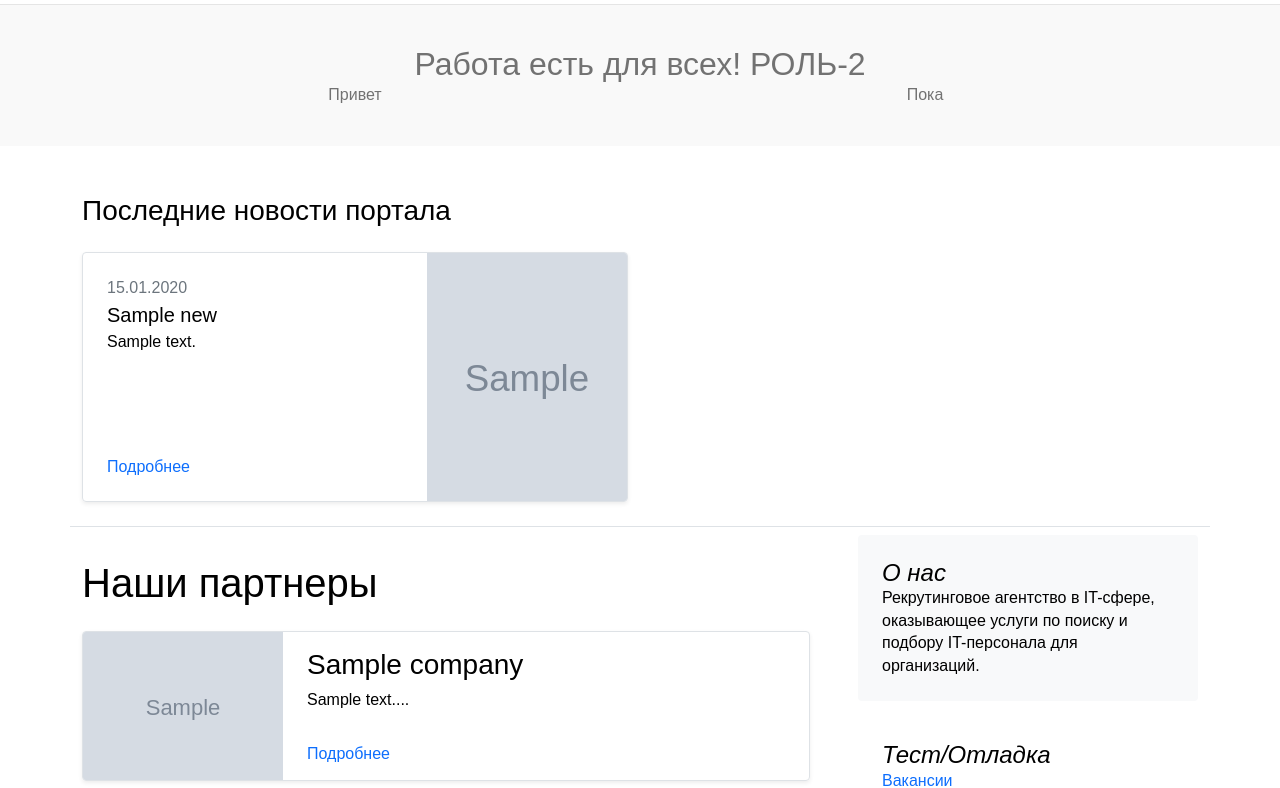
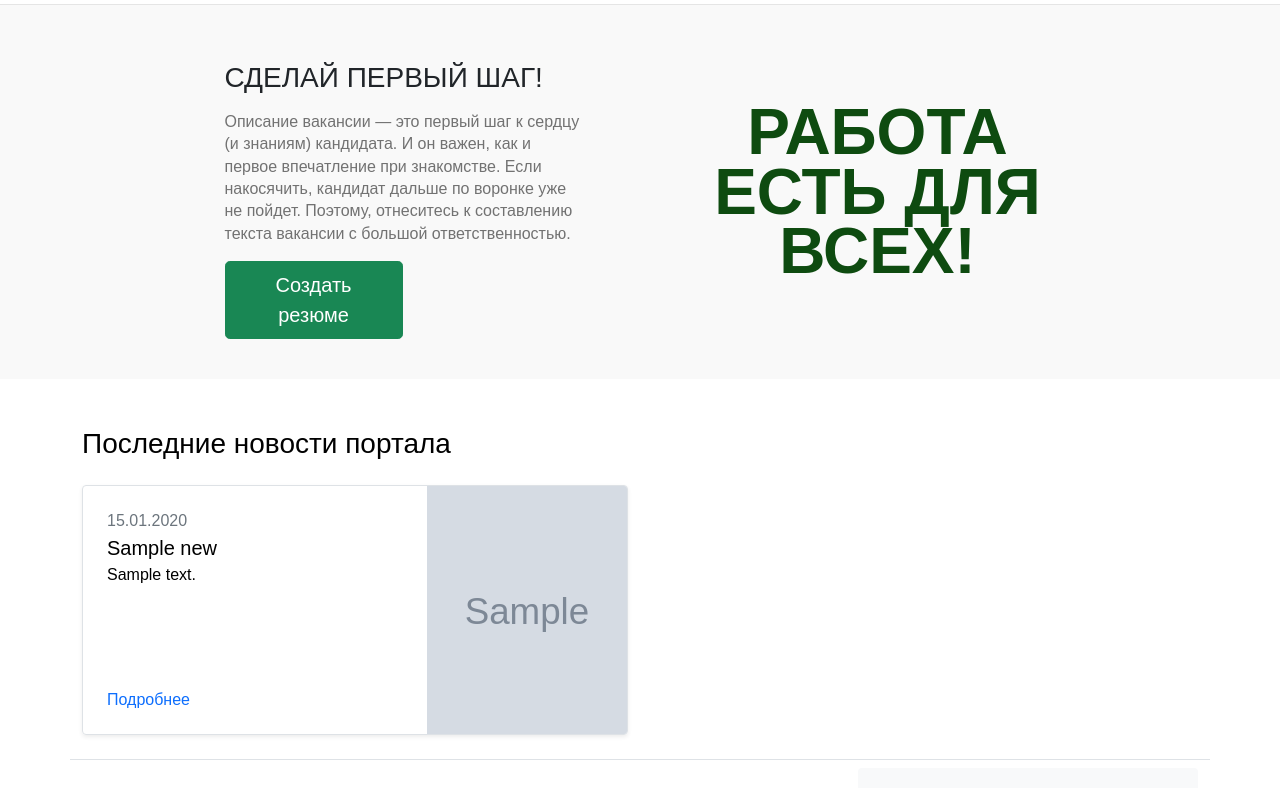
Before and after one commit to AlexKhlybov/gb_recrupe, a Django app: page / in a window 1280 px wide. Shown: the part 135-923 px from the top of the page. Run offline with Django 3.2, Linux system fonts and the light colour scheme; a user stored in the database is signed in; tables that the repository leaves empty hold one stand-in row (values such as "Sample post"); grey boxes marked "Sample" are stand-in pictures; some libraries are stand-ins or nearby versions.

Commit message:
Добавлен индивидуальный контент на главную для СОИСКАТЕЛЯ

```diff
--- a/static/bootstrap/blog.css
+++ b/static/bootstrap/blog.css
@@ -176,6 +176,16 @@ a {
   color: rgb(23, 23, 80);
 }
 
+.top__banner-text--green {
+  text-align: center;
+  text-transform: uppercase;
+  font-weight: 900;
+  font-size: 4rem;
+  line-height: 3.7rem;
+  color: rgb(14, 75, 16);
+}
+
+
 /* Pagination */
 .blog-pagination {
   margin-bottom: 4rem;
--- a/templates/main/index.html
+++ b/templates/main/index.html
@@ -2,7 +2,7 @@
 
 {% block content %}
     <div class="top__banner  mb-5  d-flex  justify-content-center">
-        {% if request.user.role == 1 %} {# Юзер #}
+        {% if request.user.role == 1 %} {# Модератор #}
             <div class="container">
                 <h2>Работа есть для всех! РОЛЬ-1</h2>
                 <div class="row  top__banner-content">
@@ -10,12 +10,16 @@
                     <div class="col-6  top__banner-right">Пока</div>
                 </div>
             </div>
-        {% elif request.user.role == 2 %} {#  #}
+        {% elif request.user.role == 2 %} {# Работник #}
             <div class="container">
-                <h2>Работа есть для всех! РОЛЬ-2</h2>
-                <div class="row  top__banner-content">
-                    <div class="col-6  top__banner-left">Привет</div>
-                    <div class="col-6  top__banner-right">Пока</div>
+                <div class="row  top__banner-content  justify-content-center  align-items-center">
+                    <div class="col-4  top__banner-left  text-start">
+                        <h3 class="mt-3  text-dark  text-uppercase">Сделай первый шаг!</h3>
+                        <p class="my-3">Описание вакансии — это первый шаг к сердцу (и знаниям) кандидата. И он важен, как и первое впечатление при знакомстве. Если накосячить, кандидат дальше по воронке уже не пойдет. Поэтому, отнеситесь к составлению текста вакансии с большой ответственностью.</p>
+                        <button class="w-50 btn btn-lg btn-success" type="submit">Создать резюме</button>
+                    </div>
+                    <div class="col-1"></div>
+                    <div class="col-4  top__banner-right  top__banner-text--green">Работа есть для всех!</div>
                 </div>
             </div>
         {% elif request.user.role == 3 %}  {# Компания #}
```
